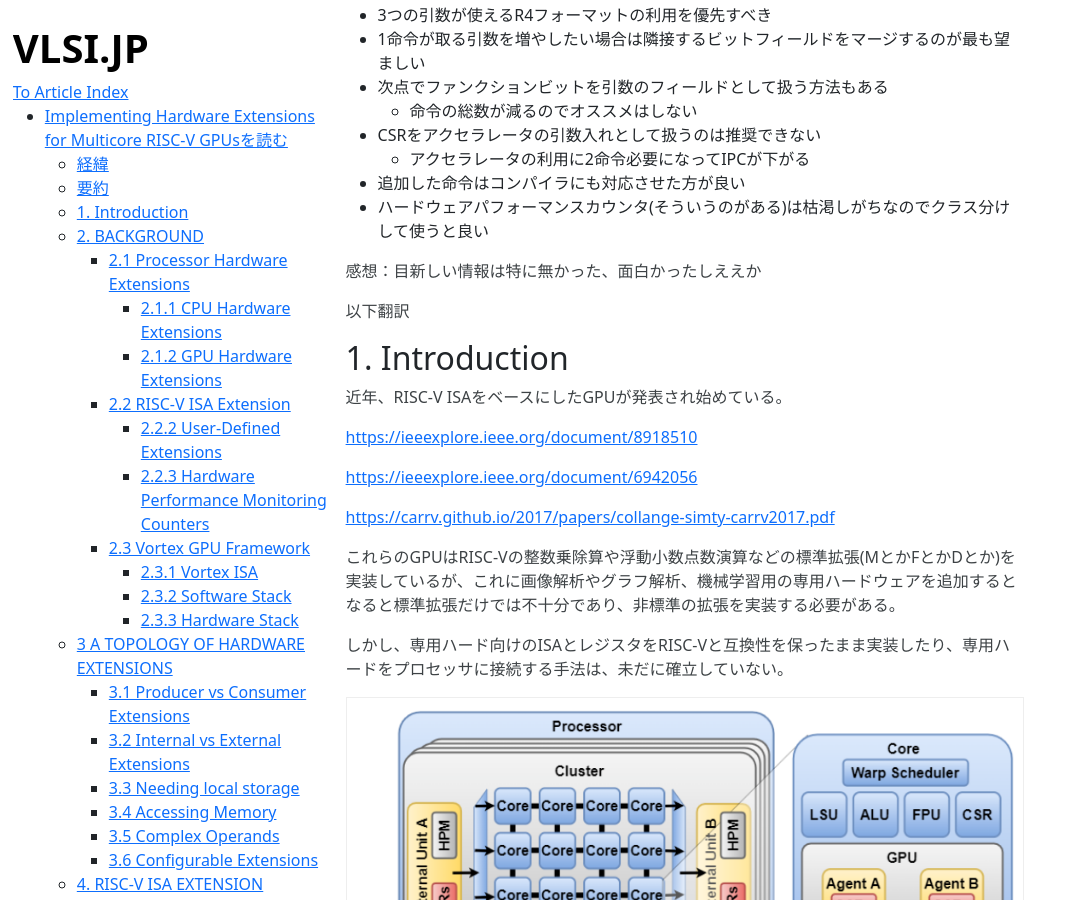
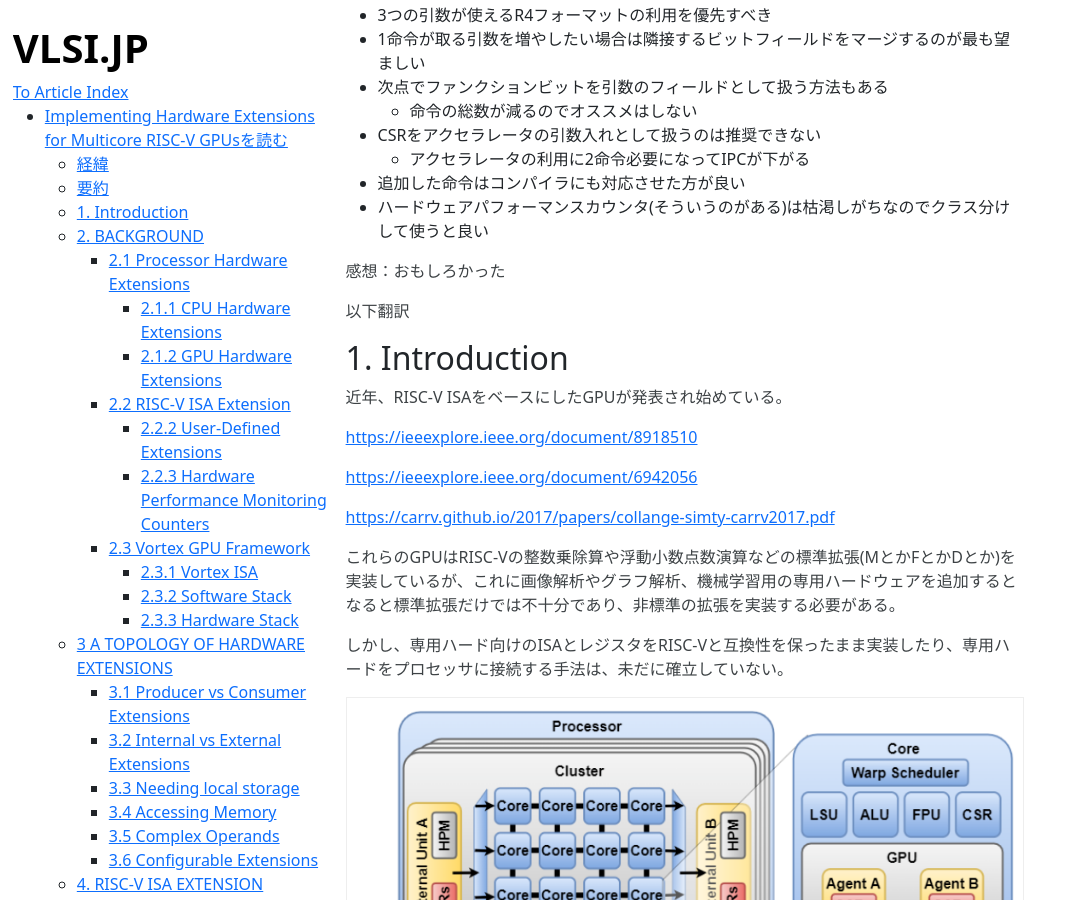
Before and after one commit to Cra2yPierr0t/Cra2yPierr0t.github.io, a Jekyll site: the page built from RISCVGPU.md, in a window 1280 px wide and 900 px high, scrolled down 1090 px. Shown: the whole window, without its empty margins (0-1074 px from the left). Built offline with Jekyll 4.4.1, drawn with Linux system fonts in a browser that asks for light colours; our own code applies the rules of GitHub Pages for plain Markdown files; formulas are drawn with MathJax 3; comment, search, counter and statistics services are not loaded.

Commit message:
change are

```diff
--- a/RISCVGPU.md
+++ b/RISCVGPU.md
@@ -38,7 +38,7 @@ ISAの方針
 * 追加した命令はコンパイラにも対応させた方が良い
 * ハードウェアパフォーマンスカウンタ(そういうのがある)は枯渇しがちなのでクラス分けして使うと良い
 
-感想：目新しい情報は特に無かった、面白かったしええか
+感想：おもしろかった
 
 以下翻訳
 
```
